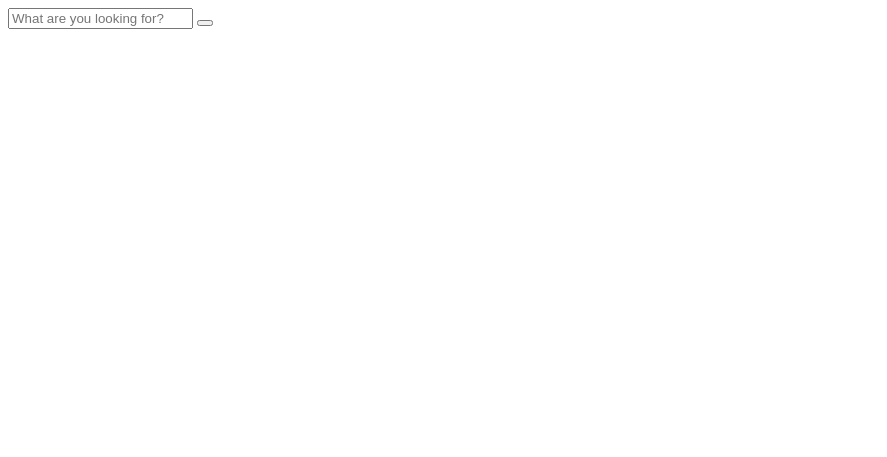
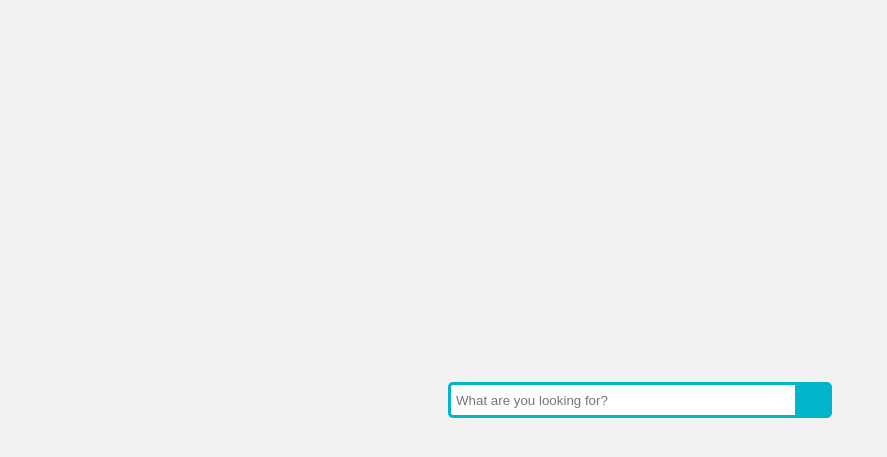
Before and after one commit to letri6tdn/my-first-blog, a Django app: page / in a window 1280 px wide. Shown: the top 457 px of the page, without its empty margins (0-887 px from the left). Run offline with Django 3.2, Linux system fonts and the light colour scheme.

Commit message:
Search bar iteration 1

```diff
--- /dev/null
+++ b/blog/static/css/blog.css
@@ -0,0 +1,48 @@
+@import url(https://fonts.googleapis.com/css?family=Open+Sans);
+
+body{
+  background: #f2f2f2;
+  font-family: 'Open Sans', sans-serif;
+}
+
+.search {
+  width: 100%;
+  position: relative;
+  display: flex;
+}
+
+.searchTerm {
+  width: 100%;
+  border: 3px solid #00B4CC;
+  border-right: none;
+  padding: 5px;
+  height: 20px;
+  border-radius: 5px 0 0 5px;
+  outline: none;
+  color: #9DBFAF;
+}
+
+.searchTerm:focus{
+  color: #00B4CC;
+}
+
+.searchButton {
+  width: 40px;
+  height: 36px;
+  border: 1px solid #00B4CC;
+  background: #00B4CC;
+  text-align: center;
+  color: #fff;
+  border-radius: 0 5px 5px 0;
+  cursor: pointer;
+  font-size: 20px;
+}
+
+/*Resize the wrap to see the search bar change!*/
+.wrap{
+  width: 30%;
+  position: absolute;
+  top: 50%;
+  left: 50%;
+  transform: translate(-50%, -50%);
+}
--- a/blog/templates/blog/post_list.html
+++ b/blog/templates/blog/post_list.html
@@ -1,3 +1,12 @@
+{% load static %}
+<!DOCTYPE html>
+<html>
+	<head>
+		<title>WebCMDB</title>
+		<link rel="stylesheet" href="{% static 'css/blog.css' %}">
+    </head>
+	</head>
+	<body>
 		<div class="wrap">
 		   <div class="search">
 			  <input type="text" class="searchTerm" placeholder="What are you looking for?">
@@ -6,3 +15,5 @@
 			 </button>
 		   </div>
 		</div>
+	</body>
+</html>
```
Lines whose indentation alone changed are shown as unchanged.
